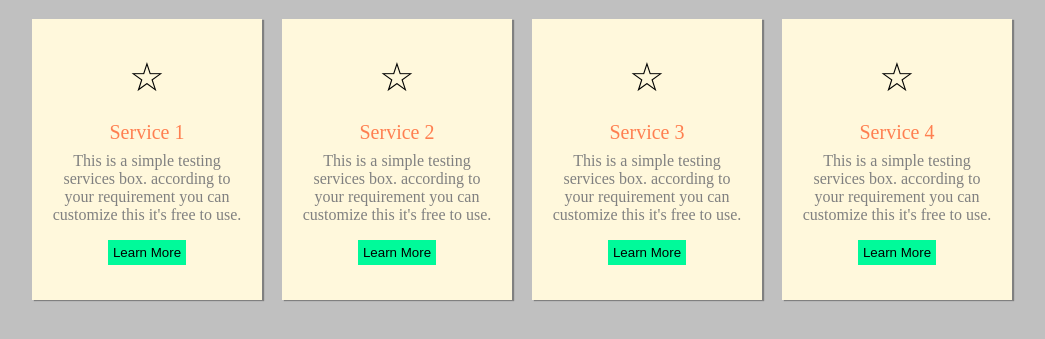
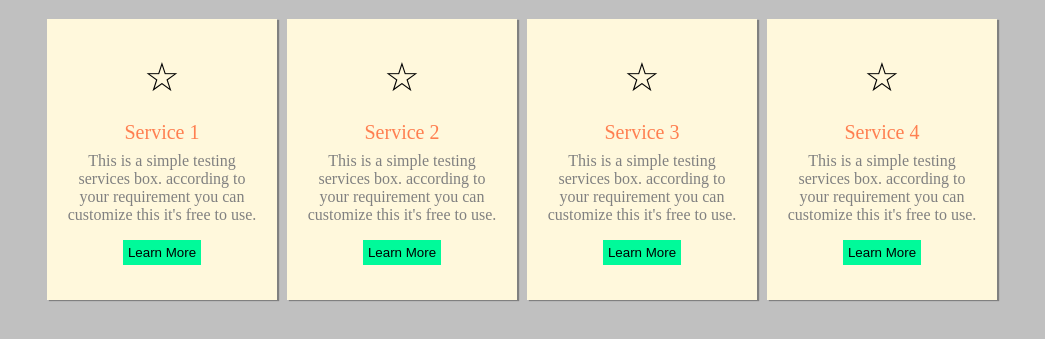
Before and after one commit to KyryloPikhno/SecondProject_card_2, a plain HTML site: page index.html in a window 1280 px wide. Shown: the part 181-520 px from the top of the page, without its empty margins (118-1163 px from the left). Drawn offline with Linux system fonts and the light colour scheme.

Commit message:
TestBranch

```diff
--- a/style.css
+++ b/style.css
@@ -6,14 +6,18 @@ body{
     margin-top: 120px;
     display: flex;
     align-items: center;
+    justify-content: center;
     flex-direction: column;
 }
 
 .main{
     display: flex;
     justify-content: space-around;
-    width: 1000px;
+    column-gap: 10px;
+    row-gap: 10px;
+    flex-wrap: wrap;
 }
+
 .container{
     background: cornsilk;
     box-sizing: border-box;
```
